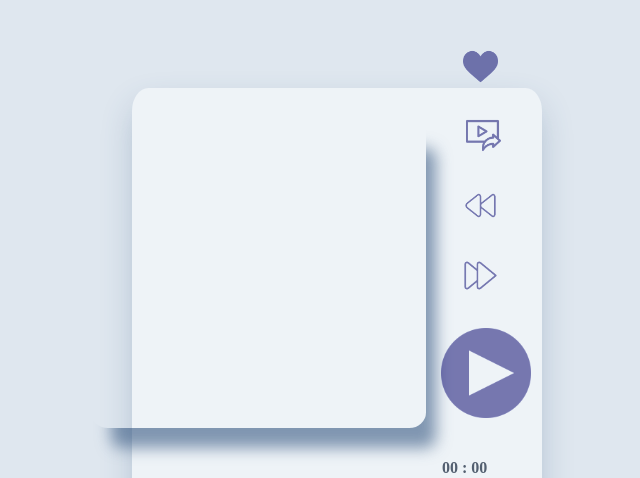
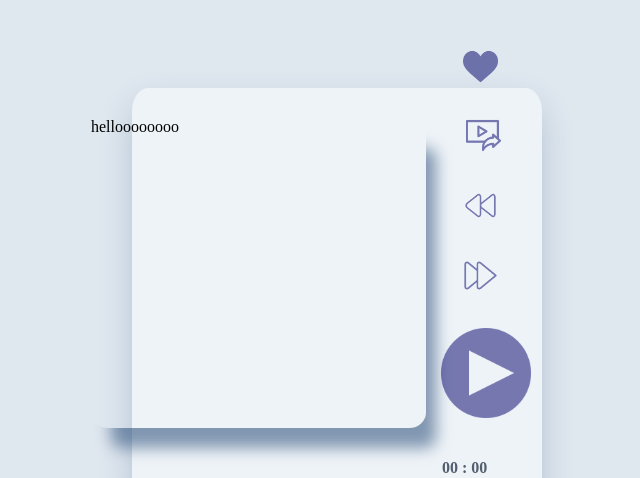
Before and after one commit to sejalmishra/mymusicplayer, a React (Create React App) app: page / in a window 1280 px wide. Shown: the top 478 px of the page, without its empty margins (303-943 px from the left). Built offline with nearby package versions, Linux system fonts and the light colour scheme.

Commit message:
dev branch

```diff
--- a/src/App.js
+++ b/src/App.js
@@ -112,6 +112,7 @@ function App({tracks}) {
   return (
     <div className="music-player">
     <div className='imgdiv'>
+helloooooooo
     </div>
     <div className='artist-info'>
     </div>
```
